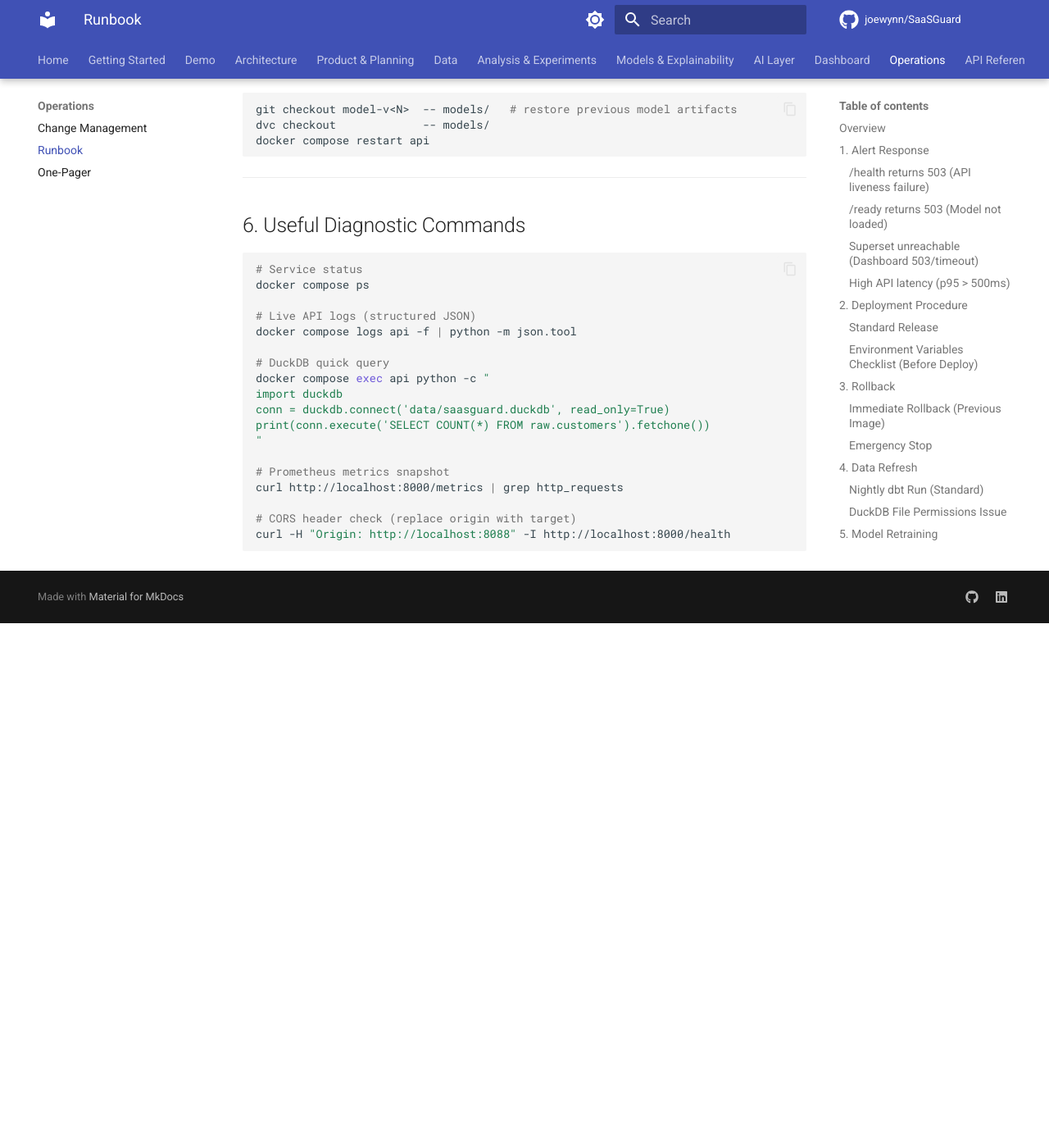
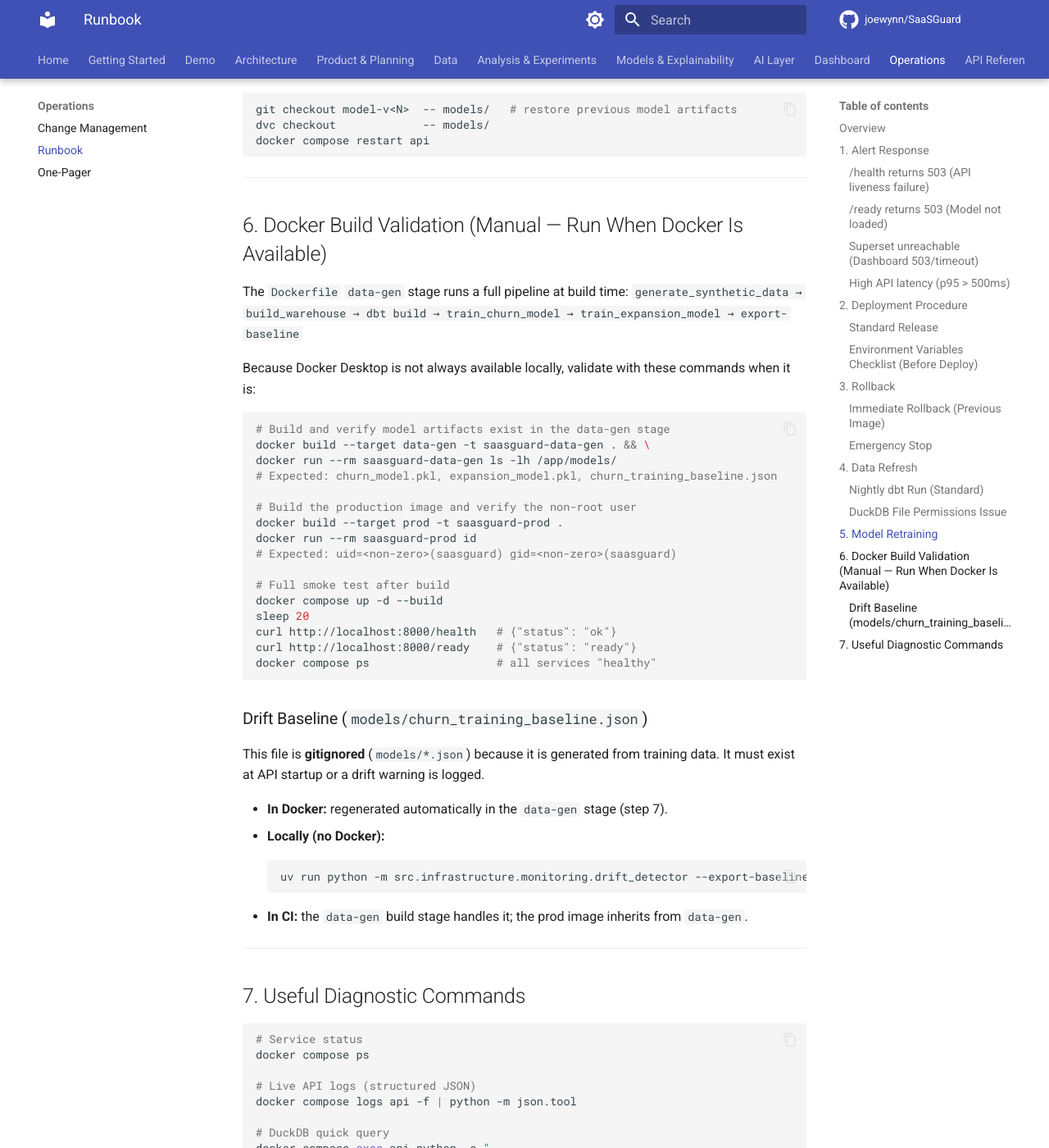
Before and after one commit to joewynn/SaaSGuard, an MkDocs documentation site: the page built from docs/runbook.md, in a window 1280 px wide and 1400 px high, scrolled down 4565 px. Shown: the whole window at 82% size. Built offline with MkDocs 1.6.1 and Material for MkDocs 9.7.7, drawn with Linux system fonts in a browser that asks for light colours; comment, search, counter and statistics services are not loaded; before the commit the page ends 5325 px from its top, so only the background shows below that.

Commit message:
fix(tests): align test assertions with v0.9.0 data schema
- Add premium_feature_trial to VALID_EVENT_TYPES in data contract test
- Split feature extractor assertion to allow str for plan_tier/industry categoricals
- Document Dockerfile data-gen stage order + drift baseline regeneration note
- Add Docker build validation and drift baseline runbook section

Co-Authored-By: Claude Sonnet 4.6 <noreply@anthropic.com>

````diff
--- a/docs/runbook.md
+++ b/docs/runbook.md
@@ -214,7 +214,47 @@ docker compose restart api
 
 ---
 
-## 6. Useful Diagnostic Commands
+## 6. Docker Build Validation (Manual — Run When Docker Is Available)
+
+The `Dockerfile` `data-gen` stage runs a full pipeline at build time:
+`generate_synthetic_data → build_warehouse → dbt build → train_churn_model → train_expansion_model → export-baseline`
+
+Because Docker Desktop is not always available locally, validate with these commands when it is:
+
+```bash
+# Build and verify model artifacts exist in the data-gen stage
+docker build --target data-gen -t saasguard-data-gen . && \
+docker run --rm saasguard-data-gen ls -lh /app/models/
+# Expected: churn_model.pkl, expansion_model.pkl, churn_training_baseline.json
+
+# Build the production image and verify the non-root user
+docker build --target prod -t saasguard-prod .
+docker run --rm saasguard-prod id
+# Expected: uid=<non-zero>(saasguard) gid=<non-zero>(saasguard)
+
+# Full smoke test after build
+docker compose up -d --build
+sleep 20
+curl http://localhost:8000/health   # {"status": "ok"}
+curl http://localhost:8000/ready    # {"status": "ready"}
+docker compose ps                   # all services "healthy"
+```
+
+### Drift Baseline (`models/churn_training_baseline.json`)
+
+This file is **gitignored** (`models/*.json`) because it is generated from training data.
+It must exist at API startup or a drift warning is logged.
+
+- **In Docker:** regenerated automatically in the `data-gen` stage (step 7).
+- **Locally (no Docker):**
+  ```bash
+  uv run python -m src.infrastructure.monitoring.drift_detector --export-baseline
+  ```
+- **In CI:** the `data-gen` build stage handles it; the prod image inherits from `data-gen`.
+
+---
+
+## 7. Useful Diagnostic Commands
 
 ```bash
 # Service status
````
Also changed, not shown: 3 other files.
